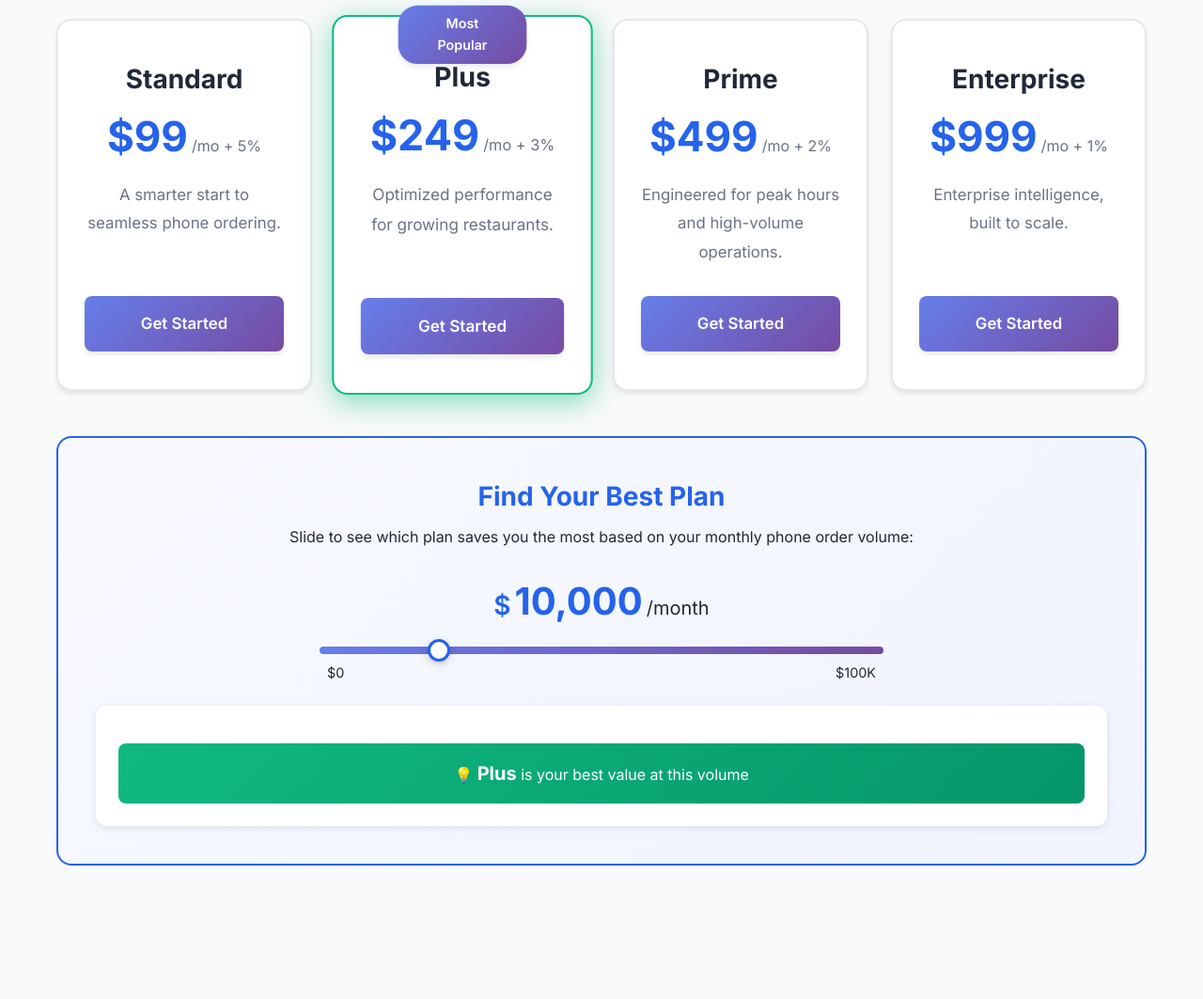
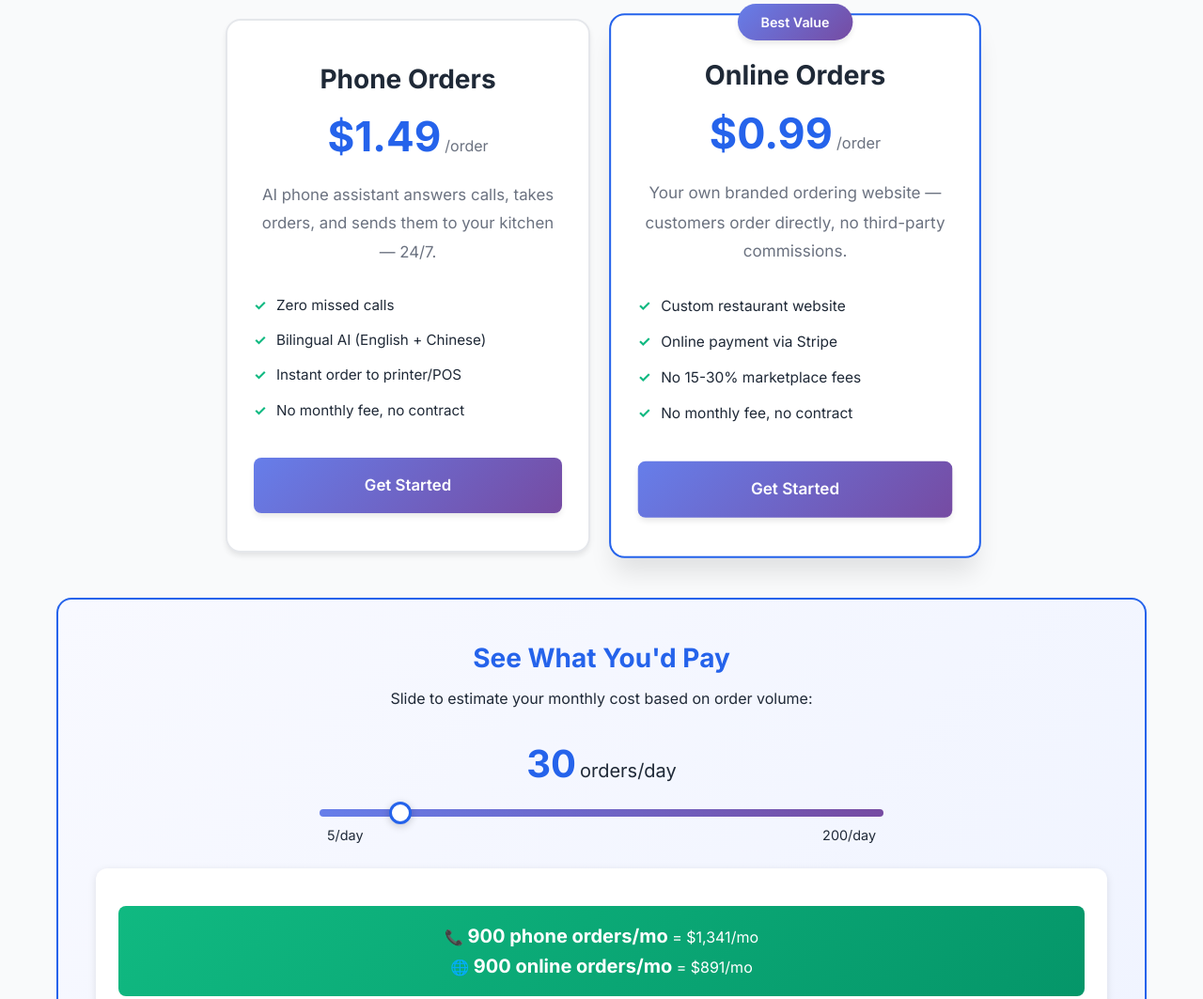
Before and after one commit to nirakashot/linai-systems-site, a plain HTML site: page index.html in a window 1280 px wide. Shown: the part 3417-4480 px from the top of the page at 94% size. Drawn offline with Linux system fonts and the light colour scheme.

Commit message:
use flat fee

```diff
--- a/css/styles.css
+++ b/css/styles.css
@@ -530,7 +530,7 @@ section {
     color: var(--primary-color);
 }
 
-#revenueDisplay {
+#ordersDisplay {
     font-size: 2.5rem;
     font-weight: 700;
     color: var(--primary-color);
@@ -675,6 +675,11 @@ section {
     margin: 0 auto 3rem auto;
 }
 
+.pricing-grid.pricing-grid-single {
+    grid-template-columns: repeat(2, 1fr);
+    max-width: 800px;
+}
+
 .pricing-card {
     background-color: var(--bg-white);
     padding: 2.5rem 1.75rem;
@@ -762,8 +767,30 @@ section {
     color: var(--text-light);
     line-height: 1.8;
     font-size: 1.05rem;
+    margin-bottom: 1.5rem;
+}
+
+.plan-features {
+    list-style: none;
+    text-align: left;
     margin-bottom: 2rem;
     flex-grow: 1;
+}
+
+.plan-features li {
+    padding: 0.4rem 0;
+    color: var(--text-dark);
+    font-size: 0.95rem;
+    position: relative;
+    padding-left: 1.5rem;
+}
+
+.plan-features li::before {
+    content: '✓';
+    position: absolute;
+    left: 0;
+    color: var(--success-color);
+    font-weight: 700;
 }
 
 .btn-plan {
@@ -1056,7 +1083,7 @@ section {
         gap: 0.15rem;
     }
 
-    #revenueDisplay {
+    #ordersDisplay {
         font-size: 2rem;
     }
 
@@ -1084,7 +1111,7 @@ section {
     }
 
     .pricing-grid {
-        grid-template-columns: repeat(2, 1fr);
+        grid-template-columns: 1fr;
         gap: 1.25rem;
     }
 
--- a/index.html
+++ b/index.html
@@ -200,75 +200,60 @@
                 </div>
             </div>
 
-            <div class="pricing-grid">
-                <!-- Standard Plan -->
-                <div class="pricing-card" data-plan="Standard">
+            <div class="pricing-grid pricing-grid-single">
+                <!-- Phone Orders -->
+                <div class="pricing-card" data-plan="Phone">
                     <div class="plan-header">
-                        <h3 class="plan-name">Standard</h3>
+                        <h3 class="plan-name">Phone Orders</h3>
                         <div class="plan-price">
-                            <span class="price-amount">$99</span>
-                            <span class="price-period">/mo + 5%</span>
+                            <span class="price-amount">$1.49</span>
+                            <span class="price-period">/order</span>
                         </div>
                     </div>
-                    <p class="plan-description">A smarter start to seamless phone ordering.</p>
+                    <p class="plan-description">AI phone assistant answers calls, takes orders, and sends them to your kitchen — 24/7.</p>
+                    <ul class="plan-features">
+                        <li>Zero missed calls</li>
+                        <li>Bilingual AI (English + Chinese)</li>
+                        <li>Instant order to printer/POS</li>
+                        <li>No monthly fee, no contract</li>
+                    </ul>
                     <a href="#contact" class="btn-plan">Get Started</a>
                 </div>
 
-                <!-- Plus Plan -->
-                <div class="pricing-card featured" data-plan="Plus">
-                    <div class="featured-badge">Most Popular</div>
+                <!-- Web Orders -->
+                <div class="pricing-card featured" data-plan="Web">
+                    <div class="featured-badge">Best Value</div>
                     <div class="plan-header">
-                        <h3 class="plan-name">Plus</h3>
+                        <h3 class="plan-name">Online Orders</h3>
                         <div class="plan-price">
-                            <span class="price-amount">$249</span>
-                            <span class="price-period">/mo + 3%</span>
+                            <span class="price-amount">$0.99</span>
+                            <span class="price-period">/order</span>
                         </div>
                     </div>
-                    <p class="plan-description">Optimized performance for growing restaurants.</p>
-                    <a href="#contact" class="btn-plan">Get Started</a>
-                </div>
-
-                <!-- Pro Plan -->
-                <div class="pricing-card" data-plan="Prime">
-                    <div class="plan-header">
-                        <h3 class="plan-name">Prime</h3>
-                        <div class="plan-price">
-                            <span class="price-amount">$499</span>
-                            <span class="price-period">/mo + 2%</span>
-                        </div>
-                    </div>
-                    <p class="plan-description">Engineered for peak hours and high-volume operations.</p>
-                    <a href="#contact" class="btn-plan">Get Started</a>
-                </div>
-
-                <!-- Prime Plan -->
-                <div class="pricing-card" data-plan="Enterprise">
-                    <div class="plan-header">
-                        <h3 class="plan-name">Enterprise</h3>
-                        <div class="plan-price">
-                            <span class="price-amount">$999</span>
-                            <span class="price-period">/mo + 1%</span>
-                        </div>
-                    </div>
-                    <p class="plan-description">Enterprise intelligence, built to scale.</p>
+                    <p class="plan-description">Your own branded ordering website — customers order directly, no third-party commissions.</p>
+                    <ul class="plan-features">
+                        <li>Custom restaurant website</li>
+                        <li>Online payment via Stripe</li>
+                        <li>No 15-30% marketplace fees</li>
+                        <li>No monthly fee, no contract</li>
+                    </ul>
                     <a href="#contact" class="btn-plan">Get Started</a>
                 </div>
             </div>
 
             <!-- Pricing Calculator -->
             <div class="pricing-calculator">
-                <h3>Find Your Best Plan</h3>
-                <p>Slide to see which plan saves you the most based on your monthly phone order volume:</p>
+                <h3>See What You'd Pay</h3>
+                <p>Slide to estimate your monthly cost based on order volume:</p>
                 <div class="calculator-slider">
                     <div class="slider-value">
-                        <span class="currency-symbol">$</span>
-                        <span id="revenueDisplay">10,000</span>
-                        <span class="value-label">/month</span>
+                        <span id="ordersDisplay">30</span>
+                        <span class="value-label"> orders/day</span>
                     </div>
-                    <input type="range" id="monthlyRevenue" min="0" max="100" value="20">
+                    <input type="range" id="dailyOrders" min="5" max="200" value="30">
                     <div class="slider-range">
-                        <span>$0</span>
-                        <span>$100K</span>
+                        <span>5/day</span>
+                        <span>200/day</span>
                     </div>
                 </div>
                 <div id="calculatorResult" class="calculator-result"></div>
--- a/js/script.js
+++ b/js/script.js
@@ -84,106 +84,49 @@ document.addEventListener('DOMContentLoaded', function() {
     });
 
     // Pricing Calculator
-    const revenueInput = document.getElementById('monthlyRevenue');
-    const revenueDisplay = document.getElementById('revenueDisplay');
+    const ordersInput = document.getElementById('dailyOrders');
+    const ordersDisplay = document.getElementById('ordersDisplay');
     const calculatorResult = document.getElementById('calculatorResult');
 
-    const plans = [
-        { name: 'Standard', monthly: 99, commission: 0.05 },
-        { name: 'Plus', monthly: 249, commission: 0.03 },
-        { name: 'Prime', monthly: 499, commission: 0.02 },
-        { name: 'Enterprise', monthly: 999, commission: 0.01 }
-    ];
+    const PHONE_FEE = 1.49;
+    const WEB_FEE = 0.99;
 
     function formatNumber(num) {
         return num.toLocaleString('en-US');
     }
 
-    function calculatePricing(revenue) {
+    function calculatePricing(dailyOrders) {
         // Update display value
-        if (revenueDisplay) {
-            revenueDisplay.textContent = formatNumber(revenue);
+        if (ordersDisplay) {
+            ordersDisplay.textContent = dailyOrders;
         }
 
-        if (!revenue || revenue <= 0) {
-            calculatorResult.innerHTML = '<div class="best-plan" style="background: linear-gradient(135deg, #667eea 0%, #764ba2 100%);">Slide to find your best plan</div>';
-            // Remove all highlights
-            document.querySelectorAll('.pricing-card').forEach(card => {
-                card.classList.remove('recommended');
-            });
+        if (!dailyOrders || dailyOrders <= 0) {
+            calculatorResult.innerHTML = '<div class="best-plan" style="background: linear-gradient(135deg, #667eea 0%, #764ba2 100%);">Slide to estimate your monthly cost</div>';
             return;
         }
 
-        const results = plans.map(plan => ({
-            ...plan,
-            totalCost: plan.monthly + (revenue * plan.commission)
-        }));
-
-        results.sort((a, b) => a.totalCost - b.totalCost);
-        const bestPlan = results[0];
+        const monthlyOrders = dailyOrders * 30;
+        const phoneCost = monthlyOrders * PHONE_FEE;
+        const webCost = monthlyOrders * WEB_FEE;
 
         const html = `
-            <div class="best-plan clickable" data-best-plan="${bestPlan.name}">
-                💡 <strong>${bestPlan.name}</strong> is your best value at this volume
+            <div class="best-plan">
+                📞 <strong>${formatNumber(monthlyOrders)} phone orders/mo</strong> = $${formatNumber(Math.round(phoneCost))}/mo<br>
+                🌐 <strong>${formatNumber(monthlyOrders)} online orders/mo</strong> = $${formatNumber(Math.round(webCost))}/mo
             </div>
         `;
 
         calculatorResult.innerHTML = html;
-
-        // Highlight the best plan card
-        document.querySelectorAll('.pricing-card').forEach(card => {
-            card.classList.remove('recommended');
-            if (card.dataset.plan === bestPlan.name) {
-                card.classList.add('recommended');
-            }
-        });
-
-        // Add click handler to result
-        const resultDiv = calculatorResult.querySelector('.best-plan');
-        if (resultDiv) {
-            resultDiv.addEventListener('click', () => {
-                const targetCard = document.querySelector(`.pricing-card[data-plan="${bestPlan.name}"]`);
-                if (targetCard) {
-                    targetCard.scrollIntoView({ behavior: 'smooth', block: 'center' });
-                    // Add temporary pulse effect
-                    targetCard.style.animation = 'none';
-                    setTimeout(() => {
-                        targetCard.style.animation = 'highlightPulse 1s ease-in-out';
-                    }, 10);
-                }
-            });
-        }
     }
 
-    if (revenueInput) {
-        // Map slider position (0-100) to revenue with non-linear scale
-        // 0-50 maps to $0-$25K (increment by $1000)
-        // 50-75 maps to $25K-$50K (increment by $5000)
-        // 75-100 maps to $50K-$100K (increment by $10000)
-        function sliderToRevenue(sliderValue) {
-            if (sliderValue <= 50) {
-                // 0-50 = $0-$25K, increment by $1000
-                return Math.round((sliderValue / 50) * 25) * 1000;
-            } else if (sliderValue <= 75) {
-                // 50-75 = $25K-$50K, increment by $5000
-                const above25k = sliderValue - 50;
-                return 25000 + Math.round((above25k / 25) * 5) * 5000;
-            } else {
-                // 75-100 = $50K-$100K, increment by $10000
-                const above50k = sliderValue - 75;
-                return 50000 + Math.round((above50k / 25) * 5) * 10000;
-            }
-        }
-
-        revenueInput.addEventListener('input', (e) => {
-            const sliderValue = parseFloat(e.target.value);
-            const revenue = sliderToRevenue(sliderValue);
-            calculatePricing(revenue);
+    if (ordersInput) {
+        ordersInput.addEventListener('input', (e) => {
+            calculatePricing(parseInt(e.target.value));
         });
 
         // Initial calculation with default value
-        const initialRevenue = sliderToRevenue(parseFloat(revenueInput.value));
-        calculatePricing(initialRevenue);
+        calculatePricing(parseInt(ordersInput.value));
     }
 });
 
```
Also changed, not shown: es/index.html (+33 -48 lines), zh/index.html (+32 -48 lines).
